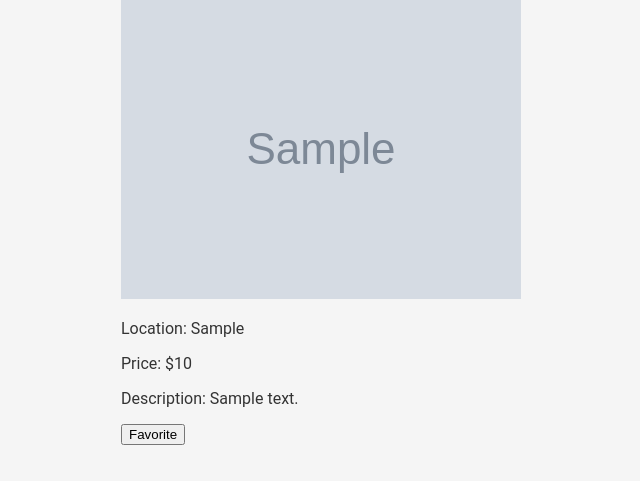
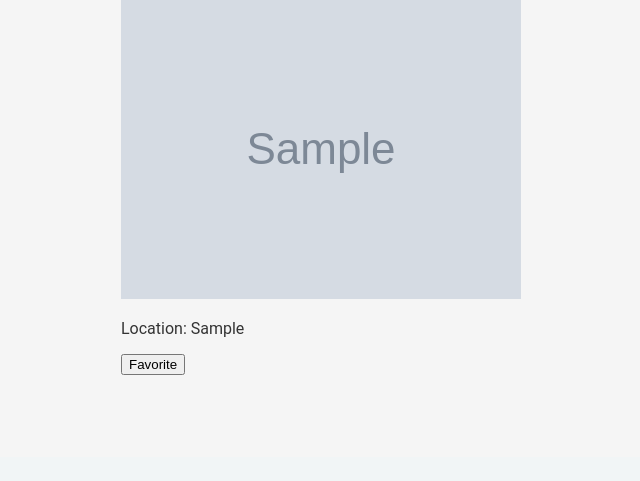
Before and after one commit to cdenzelcoleman/Venture-Villas, a Django app: page /resorts-page/ in a window 1280 px wide. Shown: the part 343-824 px from the top of the page, without its empty margins (159-799 px from the left). After the commit the page ends 718 px from the top, so only its background shows below. Run offline with Django 5.2, Linux system fonts and the light colour scheme; tables that the repository leaves empty hold one stand-in row (values such as "Sample post"); grey boxes marked "Sample" are stand-in pictures.

```diff
--- a/main_app/templates/resorts_page.html
+++ b/main_app/templates/resorts_page.html
@@ -13,8 +13,8 @@
     <img src="{{ resort.image }}" alt="{{ resort.name }}" />
     {% endif %}
     <p>Location: {{ resort.location }}</p>
-    <p>Price: ${{ resort.price }}</p>
-    <p>Description: {{ resort.description }}</p>
+    {% comment %} <p>Price: ${{ resort.price }}</p>
+    <p>Description: {{ resort.description }}</p {% endcomment %}
     <button class="favorite-button">Favorite</button>
   </li>
   {% endfor %}
```
